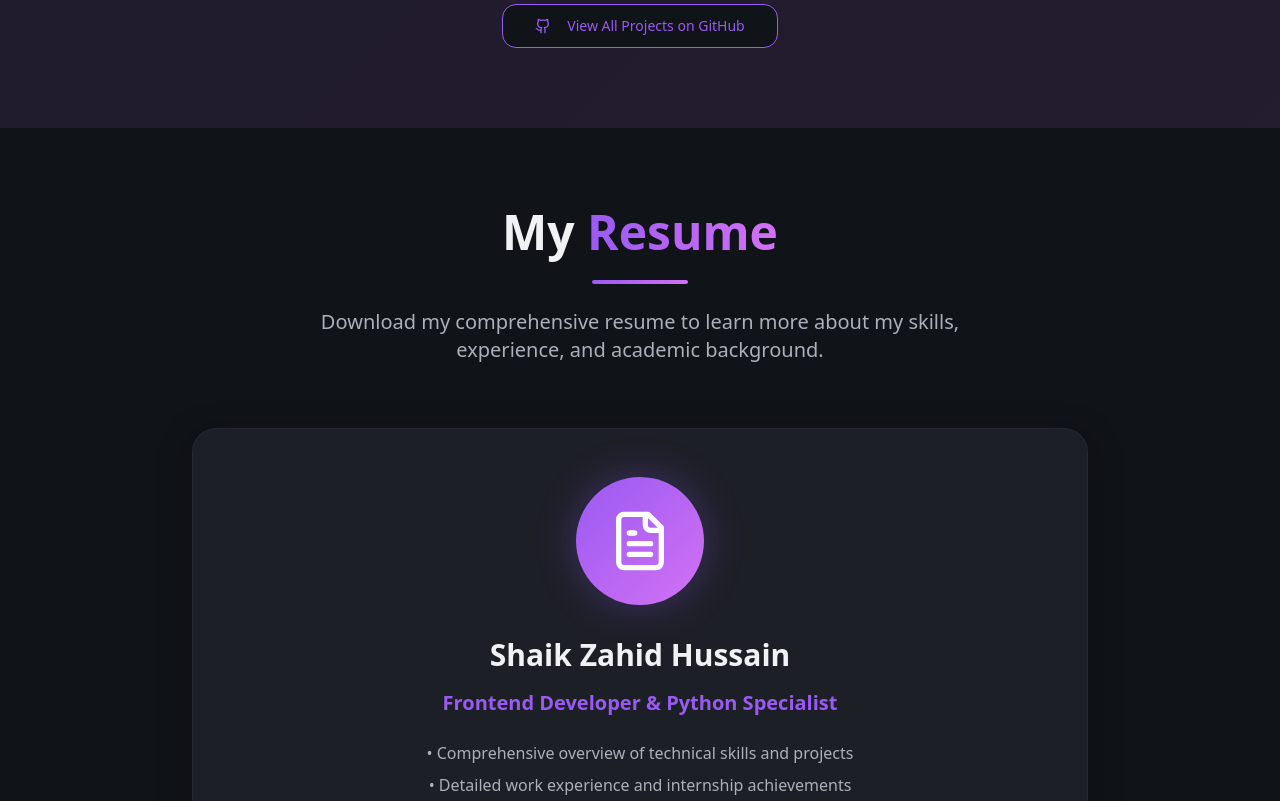
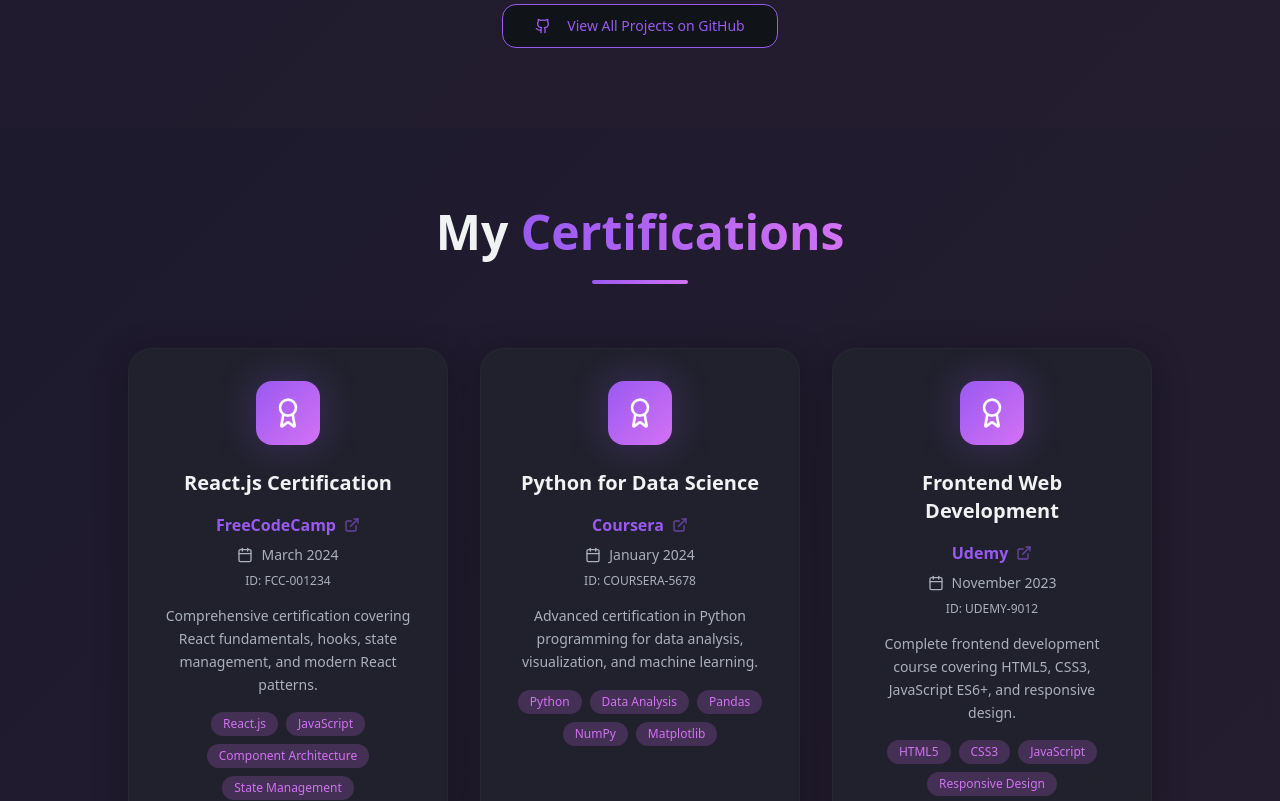
Before and after one commit to zahidshaik56/zahid-hussain-portfolio, a React (Vite) app: page / in a window 1280 px wide. Shown: the part 4540-5341 px from the top of the page. Built offline with nearby package versions, Linux system fonts and the light colour scheme.

Commit message:
Add certification section
Implement a new section to display certifications.

```diff
--- /dev/null
+++ b/src/components/Certifications.tsx
@@ -0,0 +1,101 @@
+import { Award, Calendar, ExternalLink } from 'lucide-react';
+
+const Certifications = () => {
+  const certifications = [
+    {
+      title: 'React.js Certification',
+      issuer: 'FreeCodeCamp',
+      date: 'March 2024',
+      credentialId: 'FCC-001234',
+      description: 'Comprehensive certification covering React fundamentals, hooks, state management, and modern React patterns.',
+      skills: ['React.js', 'JavaScript', 'Component Architecture', 'State Management']
+    },
+    {
+      title: 'Python for Data Science',
+      issuer: 'Coursera',
+      date: 'January 2024',
+      credentialId: 'COURSERA-5678',
+      description: 'Advanced certification in Python programming for data analysis, visualization, and machine learning.',
+      skills: ['Python', 'Data Analysis', 'Pandas', 'NumPy', 'Matplotlib']
+    },
+    {
+      title: 'Frontend Web Development',
+      issuer: 'Udemy',
+      date: 'November 2023',
+      credentialId: 'UDEMY-9012',
+      description: 'Complete frontend development course covering HTML5, CSS3, JavaScript ES6+, and responsive design.',
+      skills: ['HTML5', 'CSS3', 'JavaScript', 'Responsive Design']
+    }
+  ];
+
+  return (
+    <section id="certifications" className="py-20 bg-gradient-accent">
+      <div className="container mx-auto px-6">
+        <div className="max-w-5xl mx-auto">
+          {/* Section Header */}
+          <div className="text-center mb-16 animate-fade-in">
+            <h2 className="text-4xl md:text-5xl font-bold mb-6">
+              My <span className="gradient-text">Certifications</span>
+            </h2>
+            <div className="w-24 h-1 bg-gradient-primary mx-auto rounded-full"></div>
+          </div>
+
+          {/* Certifications Grid */}
+          <div className="grid md:grid-cols-2 xl:grid-cols-3 gap-8">
+            {certifications.map((cert, index) => (
+              <div
+                key={index}
+                className="glass p-8 rounded-3xl card-shadow hover-lift animate-fade-in"
+                style={{ animationDelay: `${index * 0.2}s` }}
+              >
+                {/* Certificate Icon */}
+                <div className="bg-gradient-primary p-4 rounded-2xl w-fit mx-auto mb-6 glow-primary">
+                  <Award className="w-8 h-8 text-white" />
+                </div>
+
+                {/* Certificate Details */}
+                <div className="text-center space-y-4">
+                  <h3 className="text-xl font-bold">{cert.title}</h3>
+
+                  <div className="space-y-2">
+                    <p className="text-primary font-semibold flex items-center justify-center">
+                      {cert.issuer}
+                      <ExternalLink className="w-4 h-4 ml-2 opacity-60" />
+                    </p>
+
+                    <div className="flex items-center justify-center space-x-2 text-muted-foreground">
+                      <Calendar className="w-4 h-4" />
+                      <span className="text-sm">{cert.date}</span>
+                    </div>
+
+                    <p className="text-xs text-muted-foreground">
+                      ID: {cert.credentialId}
+                    </p>
+                  </div>
+
+                  <p className="text-sm text-muted-foreground leading-relaxed">
+                    {cert.description}
+                  </p>
+
+                  {/* Skills */}
+                  <div className="flex flex-wrap gap-2 justify-center">
+                    {cert.skills.map((skill, skillIndex) => (
+                      <span
+                        key={skillIndex}
+                        className="px-3 py-1 bg-accent/20 text-accent text-xs rounded-full"
+                      >
+                        {skill}
+                      </span>
+                    ))}
+                  </div>
+                </div>
+              </div>
+            ))}
+          </div>
+        </div>
+      </div>
+    </section>
+  );
+};
+
+export default Certifications;
--- a/src/pages/Index.tsx
+++ b/src/pages/Index.tsx
@@ -4,6 +4,7 @@ import About from '@/components/About';
 import Education from '@/components/Education';
 import Experience from '@/components/Experience';
 import Projects from '@/components/Projects';
+import Certifications from '@/components/Certifications';
 import Resume from '@/components/Resume';
 import Contact from '@/components/Contact';
 import Footer from '@/components/Footer';
@@ -18,6 +19,7 @@ const Index = () => {
         <Education />
         <Experience />
         <Projects />
+        <Certifications />
         <Resume />
         <Contact />
       </main>
```
